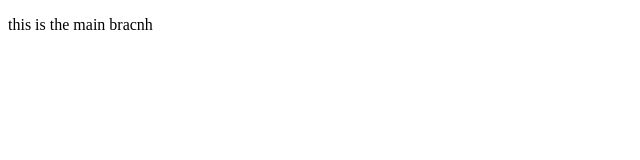
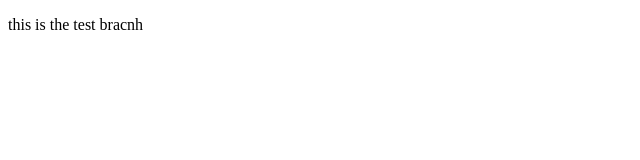
Before and after one commit to tusharSingh16/git2, a plain HTML site: page index.html in a window 1280 px wide. Shown: the full height of the page, 0-640 px from the left. Drawn offline with Linux system fonts and the light colour scheme.

Commit message:
first commit newbranch1

```diff
--- a/index.html
+++ b/index.html
@@ -6,6 +6,6 @@
     <title>Document</title>
 </head>
 <body>
-    <p>this is the main bracnh</p>
+    <p>this is the test bracnh</p>
 </body>
 </html>
```
